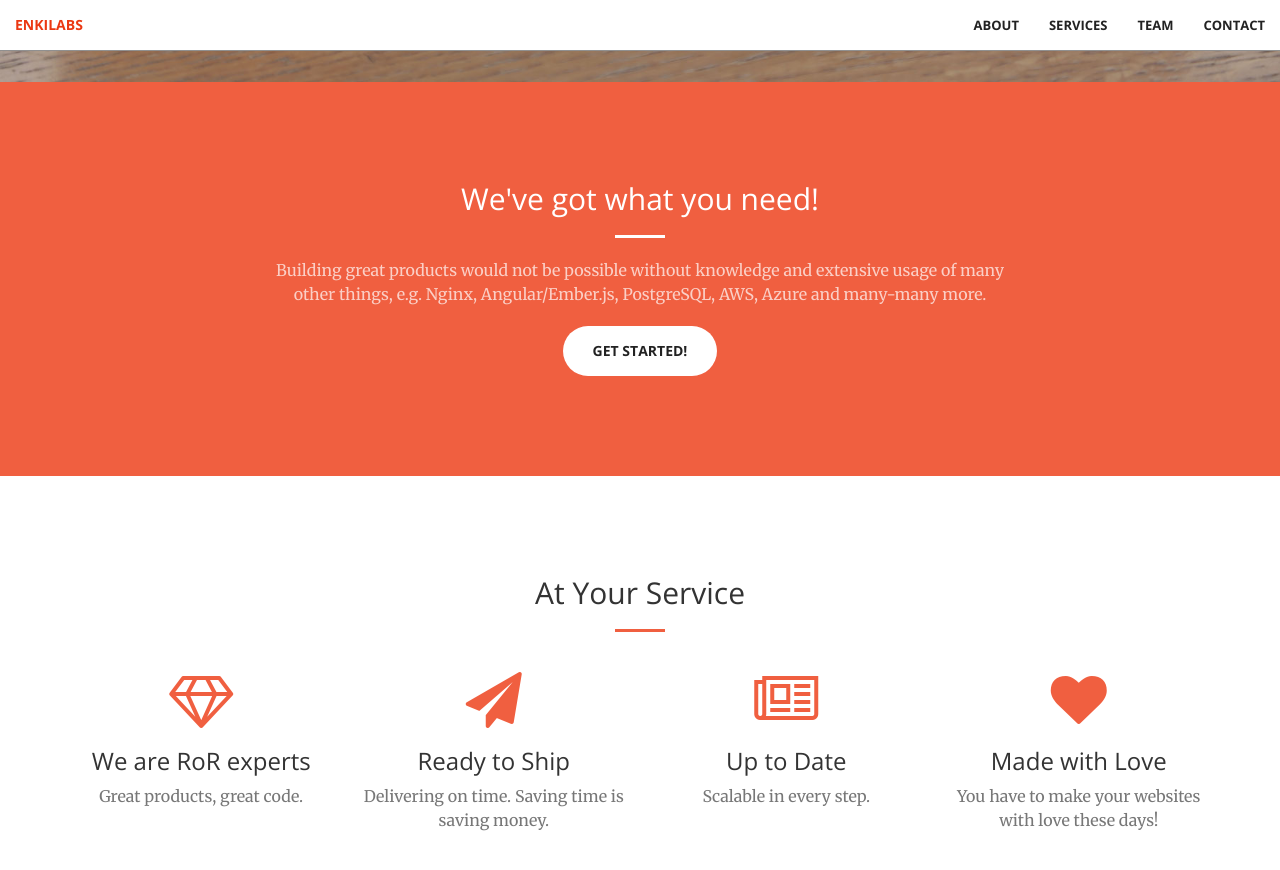
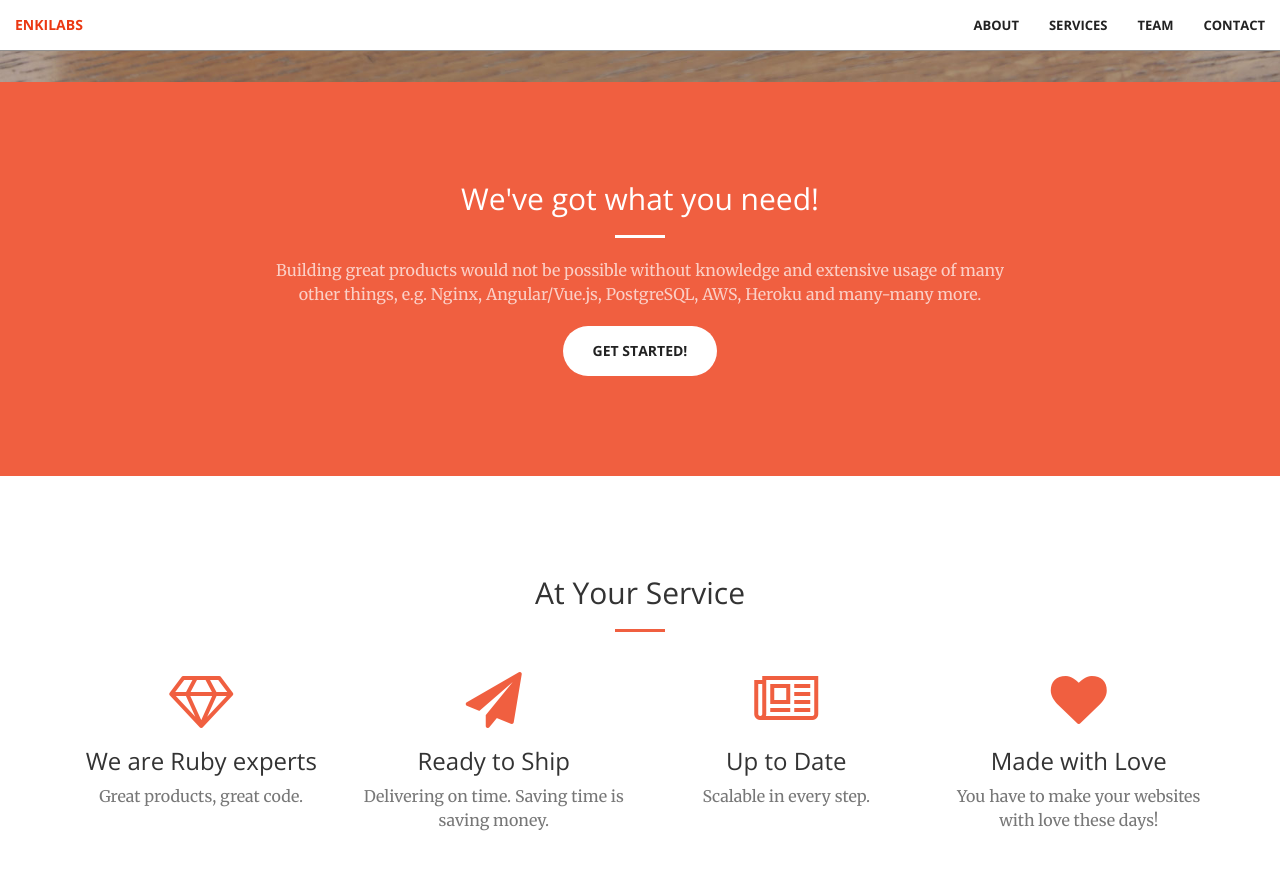
Before and after one commit to aiw3ndil/enkilabs, a Jekyll site: the page built from index.html, in a window 1280 px wide and 900 px high, scrolled down 818 px. Shown: the top 870 px of the window. Built offline with Jekyll 4.4.1, drawn with Linux system fonts in a browser that asks for light colours.

Commit message:
Some updates

```diff
--- a/_includes/call-to-action.html
+++ b/_includes/call-to-action.html
@@ -4,7 +4,7 @@
             <div class="col-lg-8 col-lg-offset-2 text-center">
                 <h2 class="section-heading">We've got what you need!</h2>
                 <hr class="light">
-                <p class="text-faded">Building great products would not be possible without knowledge and extensive usage of many other things, e.g. Nginx, Angular/Ember.js, PostgreSQL, AWS, Azure and many-many more.</p>
+                <p class="text-faded">Building great products would not be possible without knowledge and extensive usage of many other things, e.g. Nginx, Angular/Vue.js, PostgreSQL, AWS, Heroku and many-many more.</p>
                 <a href="#services" class="btn btn-default btn-xl page-scroll">Get Started!</a>
             </div>
         </div>
--- a/_includes/services.html
+++ b/_includes/services.html
@@ -12,7 +12,7 @@
             <div class="col-lg-3 col-md-6 text-center">
                 <div class="service-box">
                     <i class="fa fa-4x fa-diamond wow bounceIn text-primary"></i>
-                    <h3>We are RoR experts</h3>
+                    <h3>We are Ruby experts</h3>
                     <p class="text-muted">Great products, great code.</p>
                 </div>
             </div>
--- a/_includes/team.html
+++ b/_includes/team.html
@@ -14,6 +14,16 @@
                     <img src="img/team/{{ member.pic }}.jpg" class="img-responsive img-circle" alt="">
                     <h4>{{ member.name }}</h4>
                     <p class="text-muted">{{ member.position }}</p>
+                    <ul class="list-inline social-buttons">
+                        {% for network in member.social %}
+                        <li>
+                            <a href="{{ network.url }}" target="_blank">
+                                <i class="fa fa-{{ network.title }}"></i>
+                            </a>
+                        </li>
+                        {% endfor %}
+
+                    </ul>
                 </div>
             </div>
             {% endfor %}
```
Also changed, not shown: _config.yml (+0 -33 lines), Gemfile.lock (added), img/team/1.jpg, img/team/3.jpg (deleted), img/team/4.jpg (deleted).
